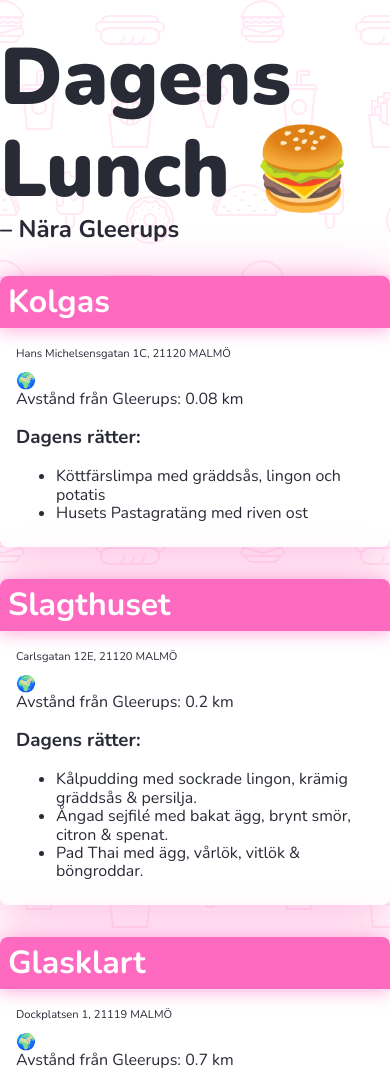
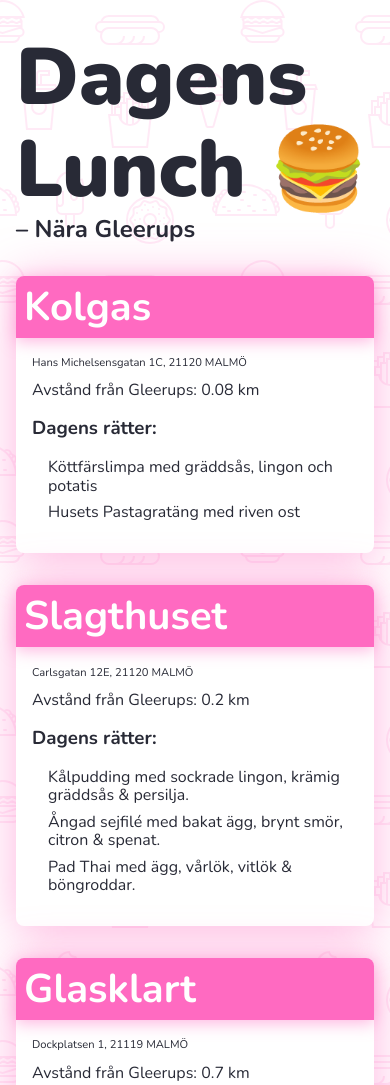
Before and after one commit to akarlsten/gleerups-lunch, a Gatsby site: page / in a window 390 px wide. Shown: the top 1085 px of the page. Built offline with nearby package versions, Linux system fonts and the light colour scheme; Gatsby itself is replaced by a stand-in of ours.

Commit message:
adjusted margins and padding for mobile screens

```diff
--- a/src/components/RestaurantItem.js
+++ b/src/components/RestaurantItem.js
@@ -28,13 +28,6 @@ const RestaurantItem = ({ id, name, address, position, menuItems }, props) => (
       <p className="restaurant__address">{`${address.street}, ${
         address.postCode
       } ${address.city} `}</p>
-      <span role="img">
-        {
-          <a href="`https://www.google.com/maps/place/${address.street},+${address.postCode}+${address.city}/`">
-            🌍
-          </a>
-        }
-      </span>
       <aside>
         Avstånd från Gleerups:
         {` ${distanceFromGleerups(position.long, position.lat)} km`}
--- a/src/styles/styles.scss
+++ b/src/styles/styles.scss
@@ -24,13 +24,15 @@ section {
   border-width: 0;
   border-radius: 0.5rem;
   margin-bottom: 2rem;
+  margin-left: 1rem;
+  margin-right: 1rem;
   box-shadow: 0 0.25rem 3rem rgba(255, 106, 193, 0.5);
 }
 
 h1 {
   font-weight: 900;
   font-size: 5rem;
-  margin: 2rem 0 0 0;
+  margin: 0;
 }
 
 h2 {
@@ -39,7 +41,7 @@ h2 {
 }
 
 header {
-  margin: 0 0 2rem 0;
+  margin: 2rem 1rem 2rem 1rem;
 }
 
 footer {
@@ -58,6 +60,14 @@ a {
   }
 }
 
+ul {
+  list-style-type: none;
+  padding-left: 1rem;
+  li {
+    padding-bottom: 0.5rem;
+  }
+}
+
 .restaurant__title {
   padding: 0.5rem 0.5rem;
   background-color: $accent-color;
@@ -65,7 +75,7 @@ a {
   border-radius: 0.5rem 0.5rem 0 0;
   box-shadow: 0 0.2rem 1rem rgba(255, 106, 193, 0.5);
   h2 {
-    font-size: 2rem;
+    font-size: 2.5rem;
   }
 }
 
```
